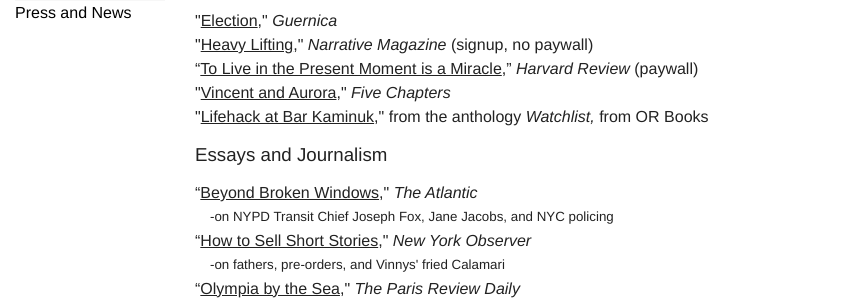
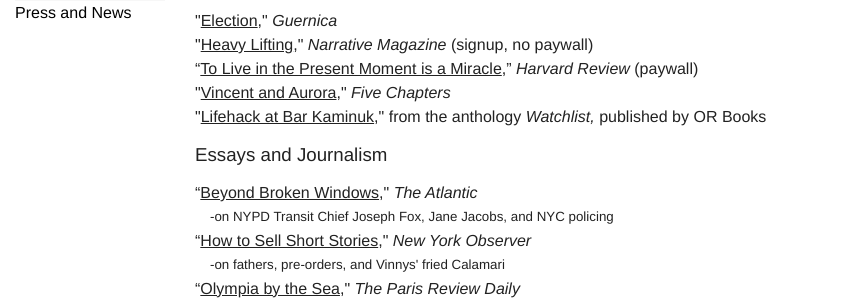
Before and after one commit to mjchiusano/mjchiusano.github.io, a Jekyll site: the page built from work.html, in a window 1280 px wide. Shown: the part 244-544 px from the top of the page, without its empty margins (0-854 px from the left). Built offline with Jekyll 4.4.1, drawn with Linux system fonts in a browser that asks for light colours; Markdown is read by kramdown in place of the engine named in the settings.

Commit message:
watchlist 2

```diff
--- a/work.html
+++ b/work.html
@@ -12,7 +12,7 @@
   <li>"<a href="http://www.narrativemagazine.com/issues/stories-week-2012%E2%80%932013/heavy-lifting">Heavy Lifting</a>," <i>Narrative Magazine</i> (signup, no paywall)</li>
   <li>“<a href="http://harvardreview.fas.harvard.edu/?q=print-issues/harvard-review-42">To Live in the Present Moment is a Miracle</a>,” <i>Harvard Review</i> (paywall)</li>
    <li>"<a href="http://www.fivechapters.com/2014/vincent-and-aurora/">Vincent and Aurora</a>," <i>Five Chapters</i></li>
-   <li>"<a href="http://www.orbooks.com/catalog/watchlist/">Lifehack at Bar Kaminuk</a>," from the anthology <i> Watchlist,</i> from OR Books</li>
+   <li>"<a href="http://www.orbooks.com/catalog/watchlist/">Lifehack at Bar Kaminuk</a>," from the anthology <i> Watchlist,</i> published by OR Books</li>
 
 </ul>
 </div>
```
